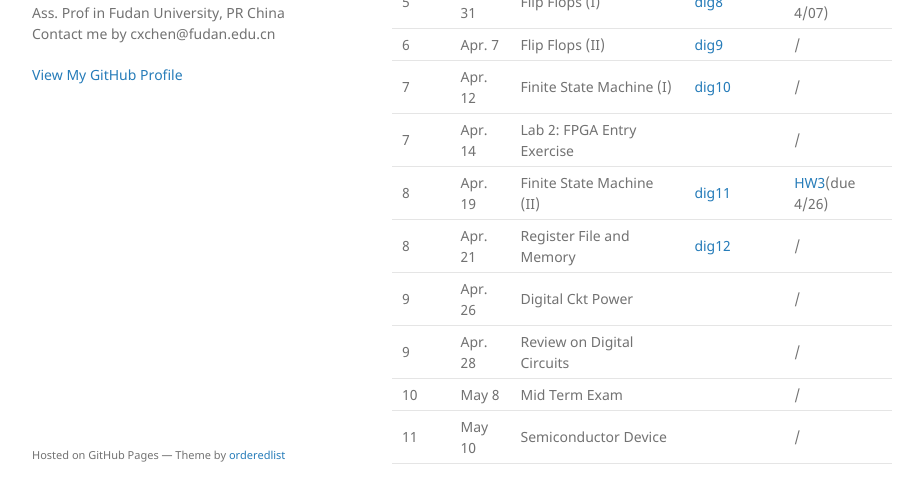
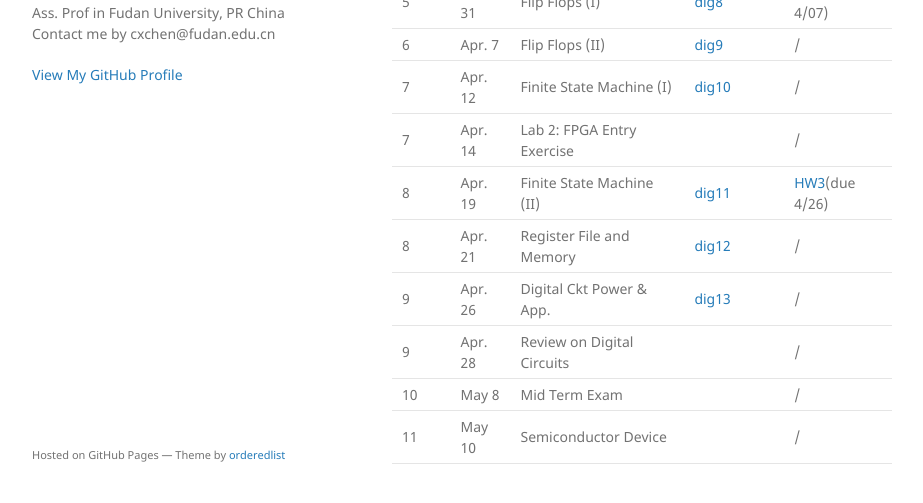
Before and after one commit to cihlab/cihlab.github.io, a Jekyll site: the page built from course/ckt20.md, in a window 1280 px wide and 900 px high, scrolled down 714 px, cut to the strip 366-869 px from the top of the window. Shown: the whole strip, without its empty margins (178-1101 px from the left). Built offline with Jekyll 4.4.1, drawn with Linux system fonts in a browser that asks for light colours; our own code applies the rules of GitHub Pages for plain Markdown files.

Commit message:
Update ckt20.md

```diff
--- a/course/ckt20.md
+++ b/course/ckt20.md
@@ -38,7 +38,7 @@ Time: Monday & Wednsday Morning
 7| Apr. 14  | Lab 2: FPGA Entry Exercise | | / |
 8| Apr. 19  | Finite State Machine (II)| [dig11](./cktlec12.pdf)| [HW3](./hw3_2021.pdf)(due 4/26)|
 8| Apr. 21  | Register File and Memory| [dig12](./cktlec13.pdf) | / |
-9| Apr. 26  | Digital Ckt Power | | / |
+9| Apr. 26  | Digital Ckt Power & App. | [dig13](./cktlec14.pdf) | / |
 9| Apr. 28  | Review on Digital Circuits| | / |
 10| May 8  | Mid Term Exam| | / |
 11| May 10 | Semiconductor Device | | / |
```
